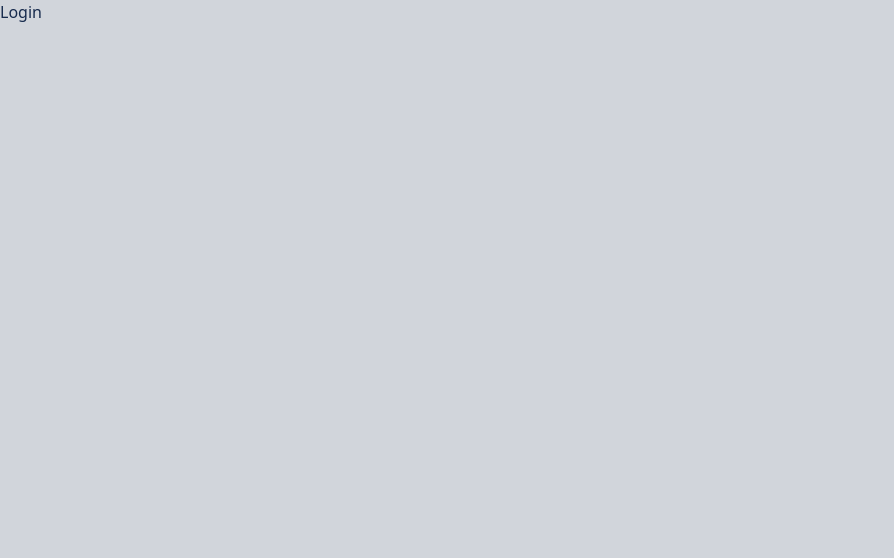
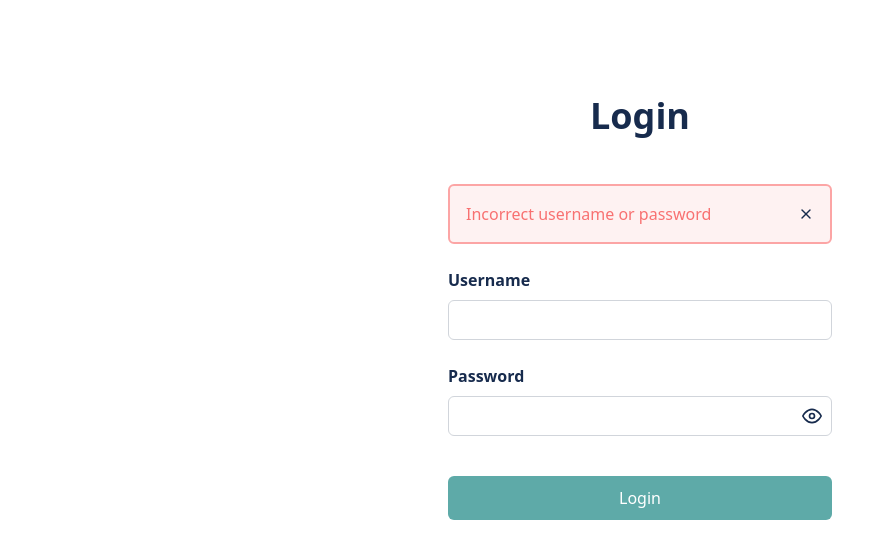
Before and after one commit to nattawasI/neversitup-todos-app-test, a React (Create React App) app: page /#/login in a window 1280 px wide. Shown: the top 558 px of the page, without its empty margins (0-894 px from the left). Built offline with nearby package versions, Linux system fonts and the light colour scheme.

Commit message:
finish login UI

```diff
--- /dev/null
+++ b/src/components/BoxError.js
@@ -0,0 +1,34 @@
+import React from 'react'
+import PropTypes from 'prop-types'
+import { FiX } from 'react-icons/fi'
+
+const BoxError = ({ children, onHide }) => {
+  const handleClickClose = () => {
+    onHide()
+  }
+
+  return (
+    <div className="flex justify-between items-center p-4 bg-red-50 border-2 border-red-300 rounded-md">
+      <p className="text-red-400">{ children }</p>
+      <button
+        type="button"
+        onClick={ handleClickClose }
+      >
+        <FiX />
+      </button>
+    </div>
+  )
+}
+
+
+BoxError.propTypes = {
+  children: PropTypes.string.isRequired,
+  onHide: PropTypes.func,
+}
+
+BoxError.defaultProps = {
+  errorMsg: '',
+  onHide: () => {},
+}
+
+export default BoxError
--- a/src/components/FormTodo.js
+++ b/src/components/FormTodo.js
@@ -44,6 +44,7 @@
               <InputText
                 value={ valueTitle }
                 onChange={ handleChangeTitle }
+                error={ errorMsg ? true : false }
               />
               {
                 errorMsg
--- a/src/components/InputPassword.js
+++ b/src/components/InputPassword.js
@@ -2,7 +2,7 @@
 import PropTypes from 'prop-types'
 import { FiEye, FiEyeOff } from 'react-icons/fi'
 
-const InputPassword = ({ placeHolder, value, onChange }) => {
+const InputPassword = ({ placeHolder, value, onChange, error }) => {
   // state
   const [showPassword, setShowPassword] = useState(false)
 
@@ -16,11 +16,13 @@
     setShowPassword(!showPassword)
   }
 
+  const classError = error ? ' border-red-400 focus:border-red-400' : ''
+
   return (
     <div className="relative">
       <input
-        type="password"
-        className="block w-full h-10 px-4 border border-gray-300 rounded-md"
+        type={ showPassword ? "text" : "password" }
+        className={`${ classError }block w-full h-10 px-4 border border-gray-300 rounded-md`}
         placeholder={ placeHolder }
         onChange={ handleChange }
         value={ value }
@@ -45,4 +47,9 @@
   onChange: PropTypes.func.isRequired,
 }
 
+InputPassword.defaultProps = {
+  placeHolder: '',
+  error: false,
+}
+
 export default InputPassword
--- a/src/components/InputText.js
+++ b/src/components/InputText.js
@@ -12,7 +12,7 @@
   return (
     <input
       type="text"
-      className={`block w-full h-10 px-4 border border-gray-300 rounded-sm appearance-none outline-none${ classError }`}
+      className={`block w-full h-10 px-4 border border-gray-300 rounded-md appearance-none outline-none${ classError }`}
       placeholder={ placeHolder }
       onChange={ handleChange }
       value={ value }
--- a/src/components/InputTextArea.js
+++ b/src/components/InputTextArea.js
@@ -9,7 +9,7 @@
 
   return (
     <textarea
-      className="block w-full h-10 px-4 py-2 h-24 border border-gray-300 rounded-sm appearance-none resize-none"
+      className="block w-full h-10 px-4 py-2 h-28 border border-gray-300 rounded-md appearance-none resize-none"
       placeholder={ placeHolder }
       value={ value }
       onChange={ handleChange }
--- a/src/pages/Login.js
+++ b/src/pages/Login.js
@@ -1,9 +1,68 @@
-import React from 'react'
+import React, { useState, useEffect } from 'react'
+import InputText from '../components/InputText'
+import InputPassword from '../components/InputPassword'
+import Button from '../components/Button'
+import BoxError from '../components/BoxError'
 
 const Login = () => {
+  const [username, setUsername] = useState('')
+  const [password, setPassword] = useState('')
+  const [errorMsg, setErrorMsg] = useState('Incorrect username or password')
+
+  const handleChangeUsername = (value) => {
+    setUsername(value)
+  }
+
+  const handleChangePassword = (value) => {
+    setPassword(value)
+  }
+
+  const hideError = () => {
+    setErrorMsg('')
+  }
+
+  useEffect(() => {
+    document.title = 'Todos App - Login'
+  }, [])
+
   return (
-    <div className="absolute inset-0 bg-gray-300">
-      Login
+    <div className="px-6 pt-24">
+      <div className="max-w-sm mx-auto">
+        <form>
+          <h1 className="text-4xl font-bold text-center">Login</h1>
+          <div className="mt-12">
+            {
+              errorMsg
+              &&  <div className="mb-6">
+                    <BoxError onHide={ hideError }>{ errorMsg }</BoxError>
+                  </div>
+            }
+            <div>
+              <div className="font-bold">Username</div>
+              <div className="mt-2">
+                <InputText
+                  value={ username }
+                  onChange={ handleChangeUsername }
+                />
+              </div>
+            </div>
+            <div className="mt-6">
+              <div className="font-bold">Password</div>
+              <div className="mt-2">
+                <InputPassword
+                  value={ password }
+                  onChange={ handleChangePassword }
+                />
+              </div>
+            </div>
+            <div className="flex justify-center mt-10">
+              <div className="w-full">
+                <Button block>Login</Button>
+              </div>
+            </div>
+          </div>
+        </form>
+      </div>
     </div>
   )
 }
```
